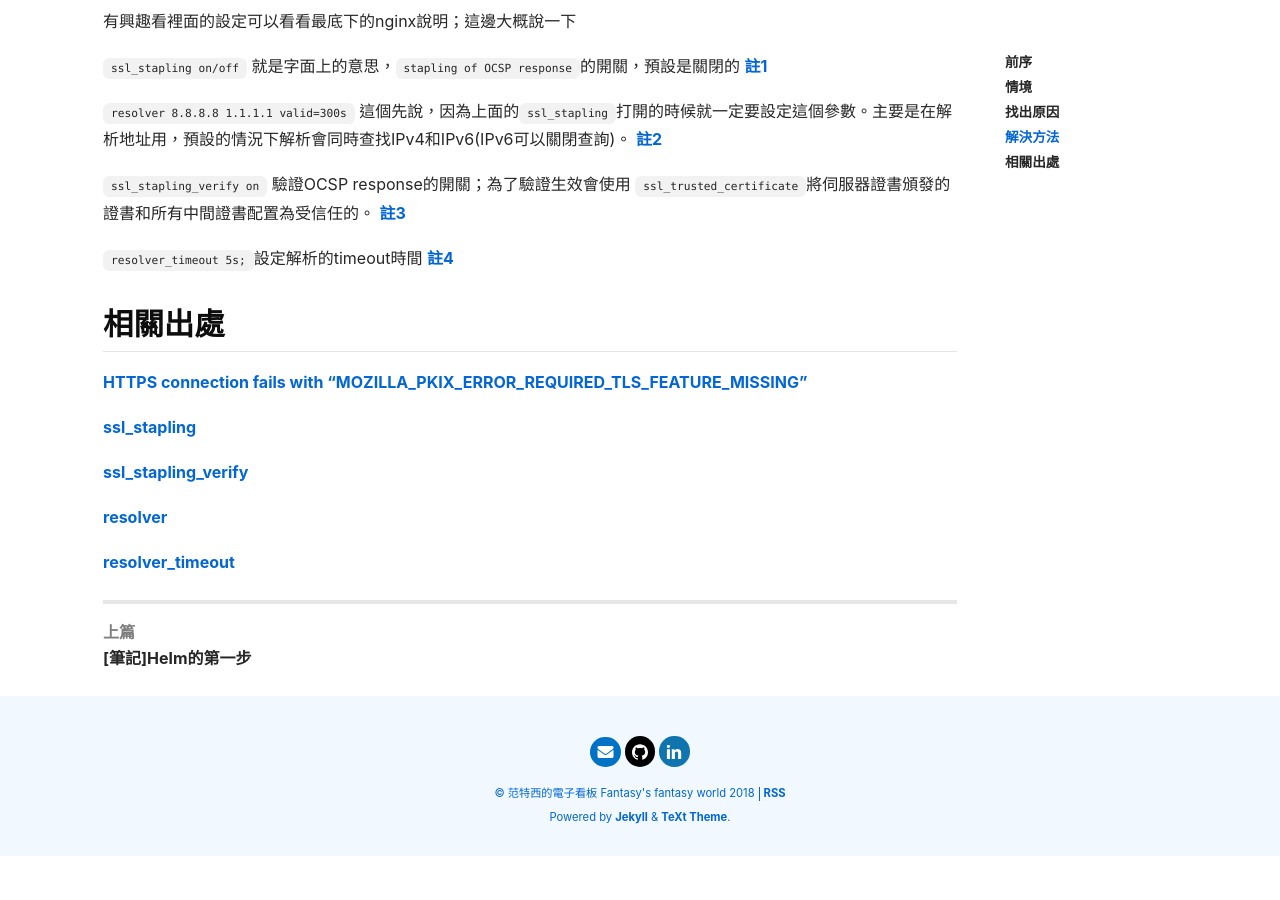
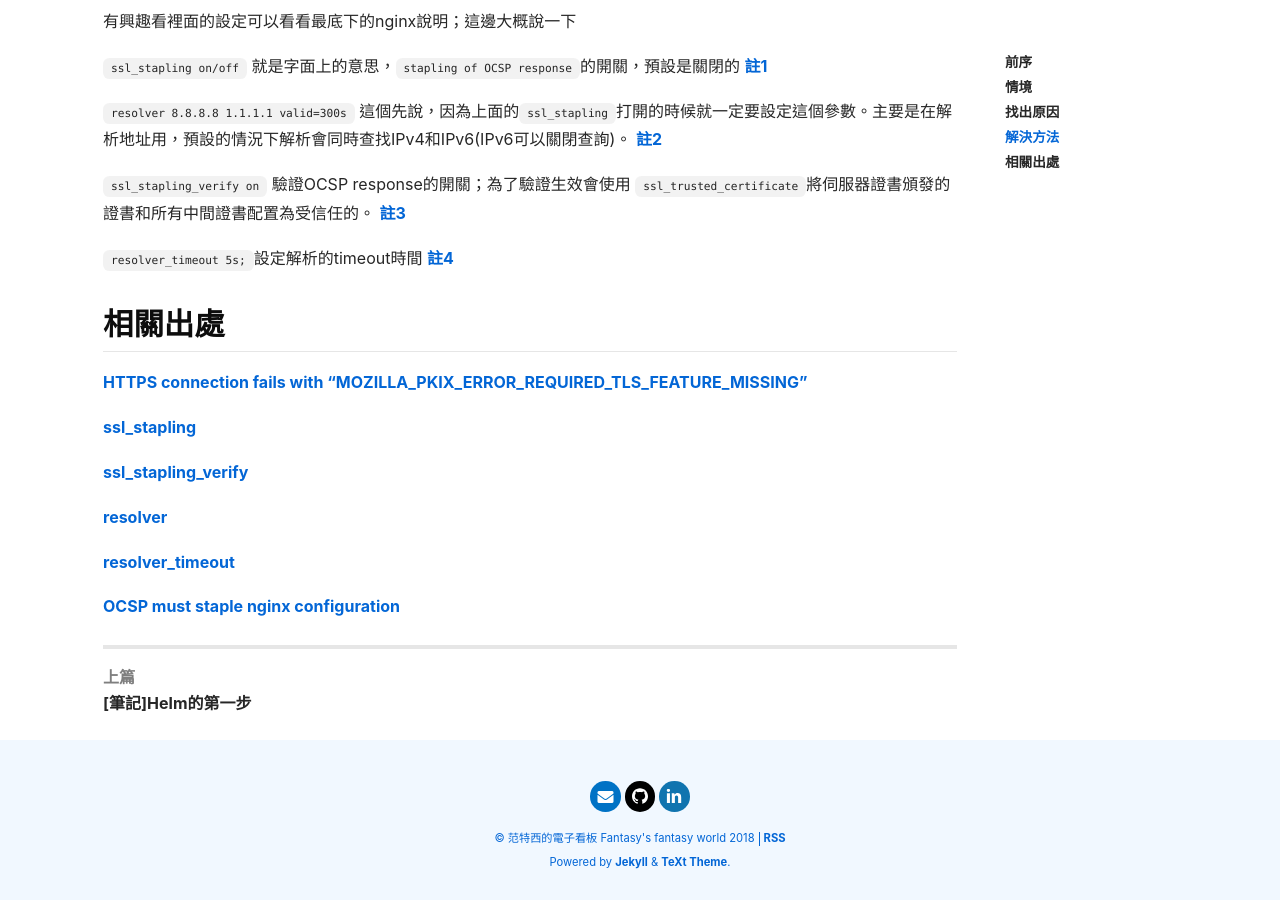
Before and after one commit to tingShean/tingshean.github.io, a Jekyll site: the page built from _posts/2020-11-11-firefox-nginx-tls.md, in a window 1280 px wide and 900 px high, scrolled down 1176 px. Built offline with Jekyll 4.4.1, drawn with Linux system fonts in a browser that asks for light colours; nearby versions of some CDN libraries; comment, search, counter and statistics services are not loaded; before the commit the page ends 2032 px from its top, so only the background shows below that.

Commit message:
20201111 fix format

```diff
--- a/_posts/2020-11-11-firefox-nginx-tls.md
+++ b/_posts/2020-11-11-firefox-nginx-tls.md
@@ -53,3 +53,5 @@ resolver_timeout 5s;
 [resolver](http://nginx.org/en/docs/http/ngx_http_core_module.html#resolver)
 
 [resolver_timeout](http://nginx.org/en/docs/http/ngx_http_core_module.html#resolver_timeout)
+
+[OCSP must staple nginx configuration](https://forum.netgate.com/topic/129063/ocsp-must-staple-nginx-configuration/2)
```
